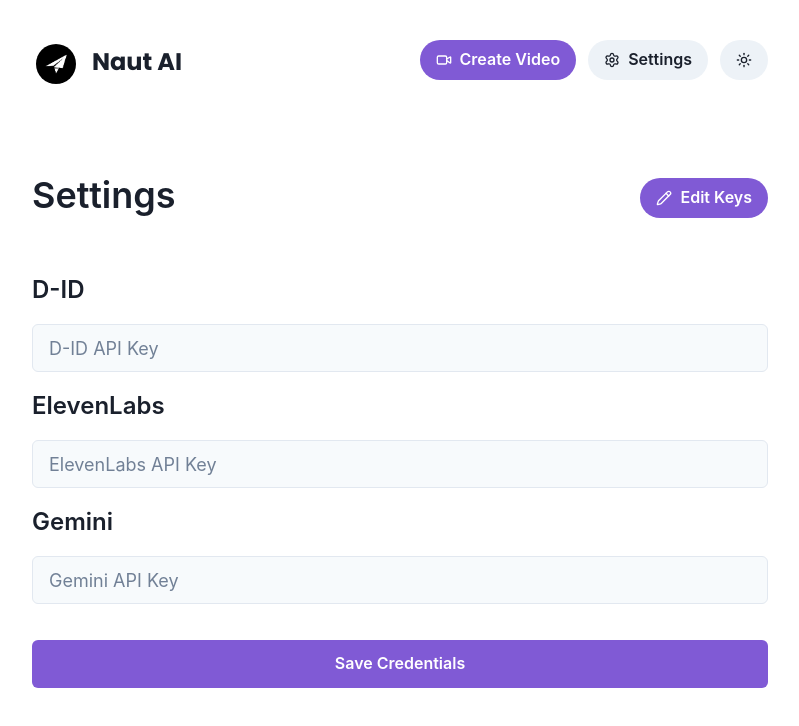
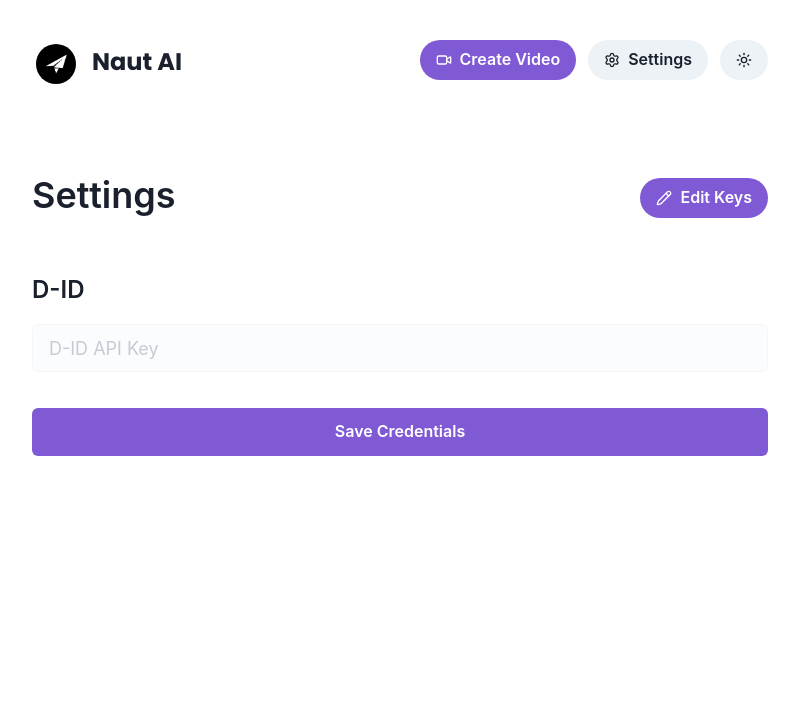
Before and after one commit to naut-ai/frontend-live, a React (Vite) app: page /video/settings in a window 1280 px wide. Shown: the top 726 px of the page, without its empty margins (240-1039 px from the left). Built offline with nearby package versions, Linux system fonts and the light colour scheme.

Commit message:
chore: upgraded to v2

```diff
--- a/src/pages/Settings.jsx
+++ b/src/pages/Settings.jsx
@@ -16,22 +16,16 @@ const Settings = ({ apiKeys, setApiKeys }) => {
   const { colorMode } = useColorMode();
 
   const [didKey, setDidKey] = useState("");
-  const [elevenLabsKey, setElevenLabsKey] = useState("");
-  const [geminiKey, setGeminiKey] = useState("");
 
-  const [disabled, setDisabled] = useState(false);
+  const [disabled, setDisabled] = useState(true);
 
   useEffect(() => {
     setDidKey(apiKeys.didApiKey || "");
-    setElevenLabsKey(apiKeys.elevenlabsApiKey || "");
-    setGeminiKey(apiKeys.geminiApiKey || "");
   }, [apiKeys]);
 
   const handleSaveCredentials = () => {
     const newKeys = {
       didApiKey: didKey,
-      elevenlabsApiKey: elevenLabsKey,
-      geminiApiKey: geminiKey,
     };
     setApiKeys(newKeys);
     localStorage.setItem("apiKeys", JSON.stringify(newKeys));
@@ -79,38 +73,6 @@ const Settings = ({ apiKeys, setApiKeys }) => {
                 backgroundColor={colorMode === "dark" ? "gray.700" : "gray.50"}
               />
             </Flex>
-            <Text fontSize={"2xl"} fontWeight={"semibold"}>
-              ElevenLabs
-            </Text>
-            <Flex justify={"center"} align={"center"} height={"10vh"}>
-              <Input
-                fontFamily={"Inter"}
-                placeholder="ElevenLabs API Key"
-                value={elevenLabsKey}
-                size={"lg"}
-                disabled={disabled}
-                onChange={(e) => {
-                  setElevenLabsKey(e.target.value);
-                }}
-                backgroundColor={colorMode === "dark" ? "gray.700" : "gray.50"}
-              />
-            </Flex>
-            <Text fontSize={"2xl"} fontWeight={"semibold"}>
-              Gemini
-            </Text>
-            <Flex justify={"center"} align={"center"} height={"10vh"}>
-              <Input
-                fontFamily={"Inter"}
-                placeholder="Gemini API Key"
-                value={geminiKey}
-                size={"lg"}
-                disabled={disabled}
-                onChange={(e) => {
-                  setGeminiKey(e.target.value);
-                }}
-                backgroundColor={colorMode === "dark" ? "gray.700" : "gray.50"}
-              />
-            </Flex>
             <Button
               paddingY={6}
               colorScheme="purple"
--- a/src/pages/Video.jsx
+++ b/src/pages/Video.jsx
@@ -19,7 +19,7 @@ export default function Video({ apiKeys }) {
 
   function showVideo(id) {
     const talk_id = id;
-    fetch("https://nautai-backend.onrender.com/get_video", {
+    fetch("http://127.0.0.1:8000/get_video", {
       method: "POST",
       headers: { "Content-Type": "application/json" },
       body: JSON.stringify({ talk_id, apiKeys }),
@@ -58,7 +58,7 @@ export default function Video({ apiKeys }) {
       loadingText: "Generating video...",
     });
     try {
-      fetch("https://nautai-backend.onrender.com/ask_video", {
+      fetch("http://127.0.0.1:8000/ask_video", {
         method: "POST",
         headers: { "Content-Type": "application/json" },
         body: JSON.stringify({ question, apiKeys }),
@@ -67,13 +67,19 @@ export default function Video({ apiKeys }) {
         .then((data) => {
           if (data.message) {
             toast.error(data.message);
+            setVideo({
+              ...video,
+              id: "",
+              src: "",
+              title: "",
+            });
             setLoading({
               isLoading: false,
               loadingText: "",
               isLoaded: true,
             });
             setDisabled(false);
-          }
+          } else {
             setLoading({
               ...loading,
               isLoaded: false,
@@ -83,6 +89,7 @@ export default function Video({ apiKeys }) {
             setTimeout(() => {
               showVideo(data.video_id);
             }, 20000);
+          }
         })
         .catch((err) => {
           console.log(err);
```
Lines whose indentation alone changed are shown as unchanged.
